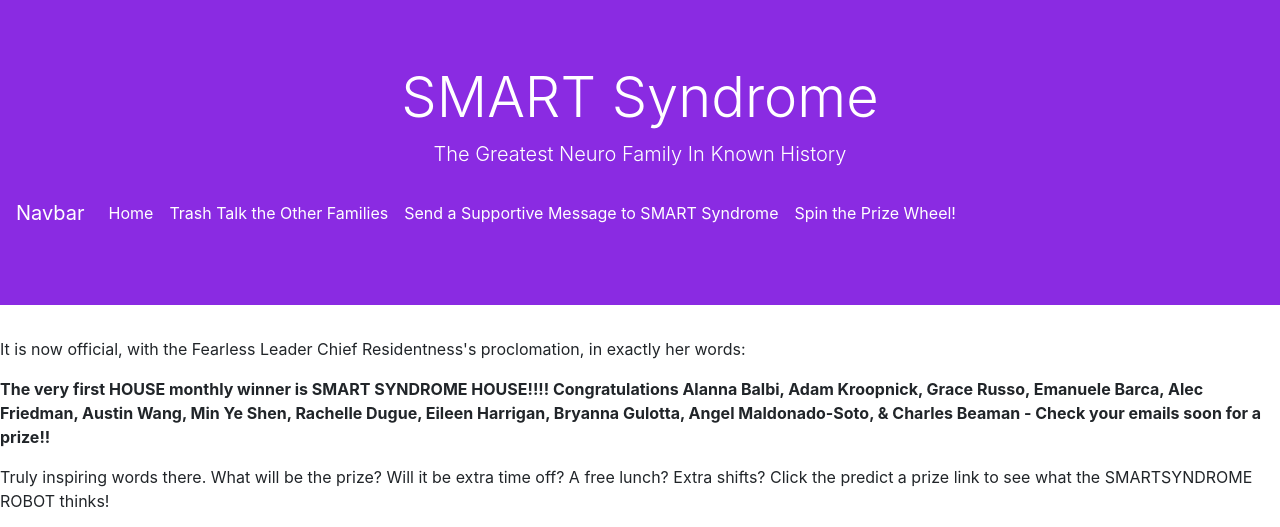
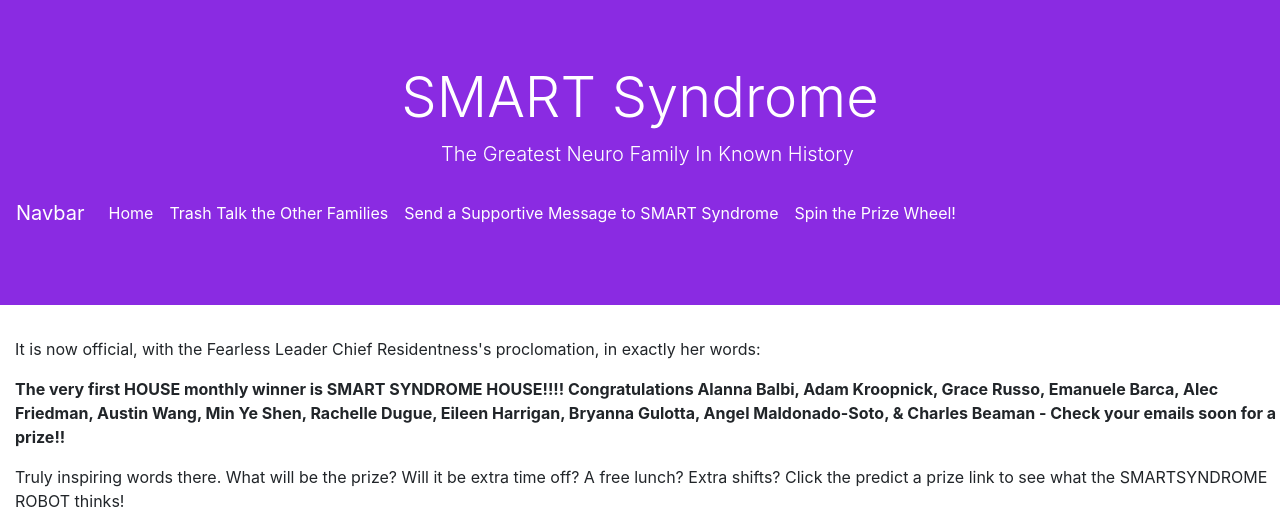
Before and after one commit to jamesrowe1/smartsyndrome, a plain HTML site: page index.html in a window 1280 px wide. Shown: the top 527 px of the page. Drawn offline with nearby package versions, Linux system fonts and the light colour scheme.

Commit message:
pushed up files

```diff
--- a/style.css
+++ b/style.css
@@ -32,3 +32,7 @@ a {
 #quote {
   font-weight: bold;
 }
+
+p {
+  margin-left: 15px;
+}
```
Also changed, not shown: prizewheel.html (+1 -3 lines).
